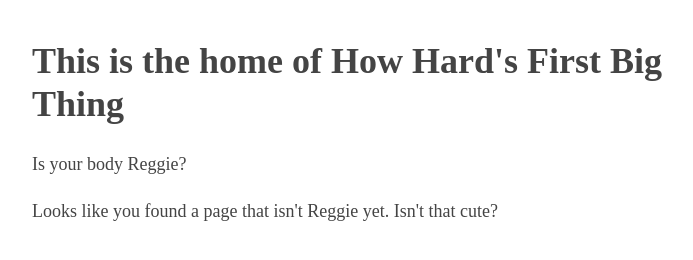
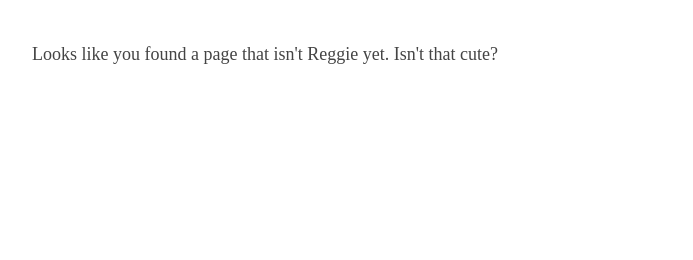
Before and after one commit to krwenholz/turning-point-tales, a plain HTML site: page site/404.html in a window 1280 px wide. Shown: the whole page, without its empty margins (283-976 px from the left). Drawn offline with Linux system fonts and the light colour scheme.

Commit message:
Simplify 404

```diff
--- a/site/404.html
+++ b/site/404.html
@@ -12,11 +12,6 @@ auto;max-width:650px;line-height:1.6;font-size:18px;color:#444;padding:0
 
 <body>
 
-<header>
-<h1>This is the home of How Hard's First Big Thing</h1>
-<aside>Is your body Reggie?</aside>
-</header>
-
 <p>Looks like you found a page that isn't Reggie yet. Isn't that cute?</p>
 
 </body>
```
